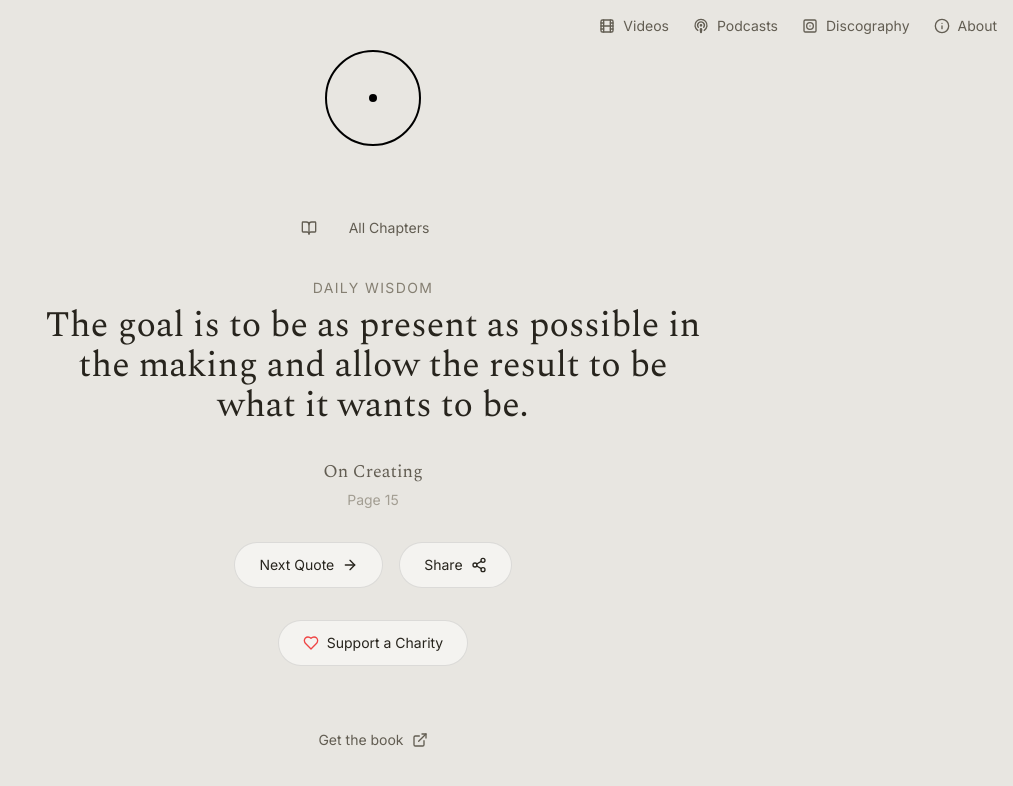
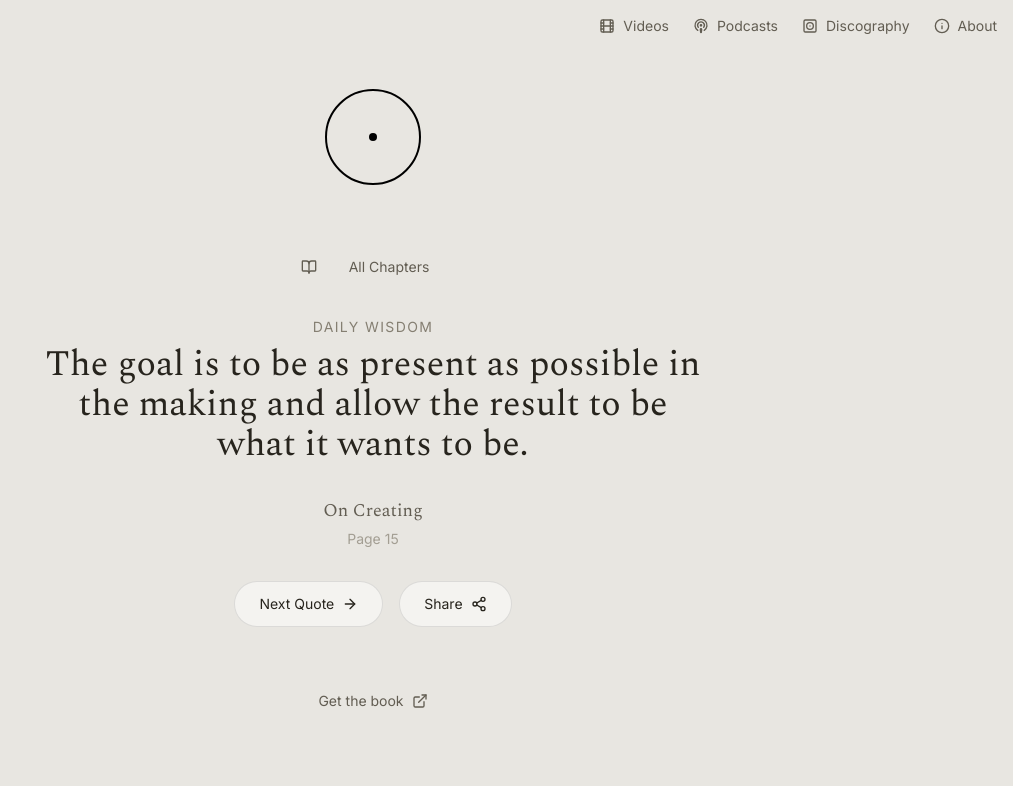
Before and after one commit to cmac13/daily-rubin-reflections, a React (Vite) app: page / in a window 1280 px wide. Shown: the top 786 px of the page, without its empty margins (267-1280 px from the left). Built offline with nearby package versions, Linux system fonts and the light colour scheme.

Commit message:
Acknowledge prompt
Acknowledges the prompt.

```diff
--- a/src/components/DonationLink.tsx
+++ /dev/null
@@ -1,21 +0,0 @@
-
-import { Heart } from "lucide-react";
-
-const DonationLink = () => {
-  return (
-    <div className="flex justify-center mt-8">
-      <a
-        href="https://www.charitynavigator.org/"
-        target="_blank"
-        rel="noopener noreferrer"
-        className="flex items-center gap-2 px-6 py-3 bg-white/50 border border-black/10 rounded-full
-                 text-warm-900 hover:bg-white/70 transition-all duration-300 group"
-      >
-        <Heart className="w-4 h-4 text-red-500 group-hover:scale-110 transition-transform" />
-        <span className="font-sans text-sm">Support a Charity</span>
-      </a>
-    </div>
-  );
-};
-
-export default DonationLink;
--- a/src/components/QuoteDisplay.tsx
+++ b/src/components/QuoteDisplay.tsx
@@ -5,7 +5,6 @@ import BookCircle from "./BookCircle";
 import ChapterSelector from "./ChapterSelector";
 import QuoteActions from "./QuoteActions";
 import CurrentQuote from "./CurrentQuote";
-import DonationLink from "./DonationLink";
 import { useQuotes } from "@/hooks/useQuotes";
 
 // Lazy loaded component
@@ -50,8 +49,6 @@ const QuoteDisplay = () => {
           isAnimating={isAnimating}
         />
 
-        <DonationLink />
-
         <Suspense fallback={<div className="mt-8 text-sm text-warm-500">Loading...</div>}>
           <PurchaseLink />
         </Suspense>
```
